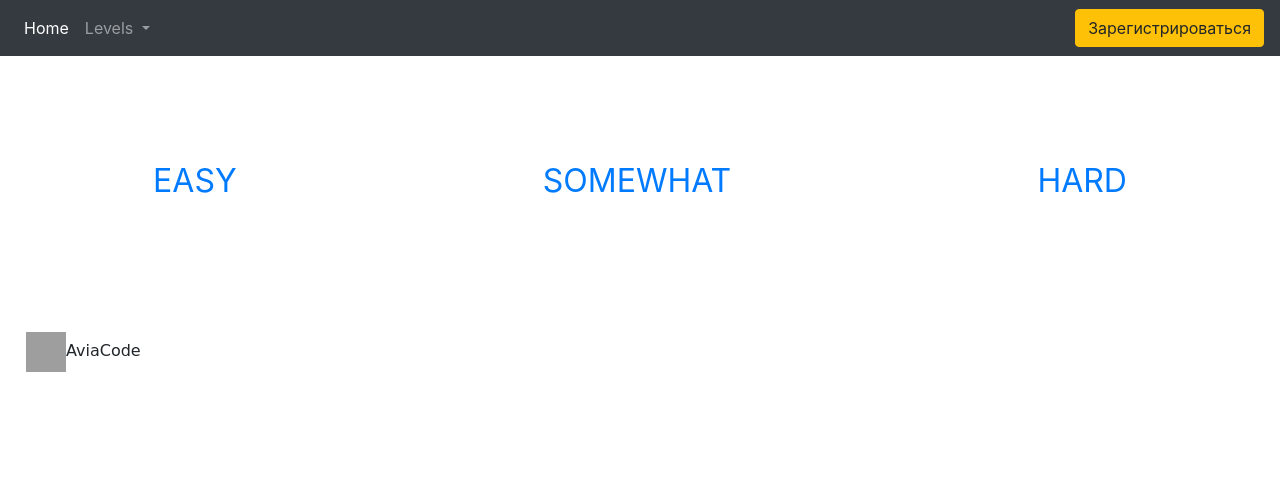
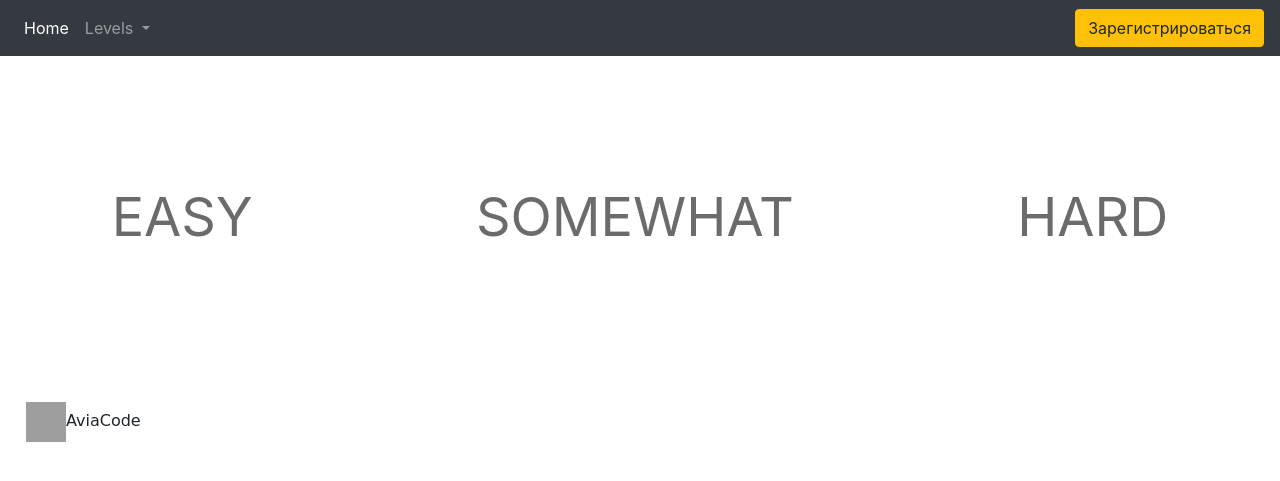
Before and after one commit to ool3/beard-programming, a Django app: page /task_template in a window 1280 px wide. Shown: the top 481 px of the page. Run offline with Django 3.2, Linux system fonts and the light colour scheme; some libraries are stand-ins or nearby versions; grey boxes are pictures that could not be loaded.

Commit message:
Добавлен статик и чуть-чуть изменены templates (3-я попытка push)

```diff
--- a/aviacode/main/static/main/style.css
+++ b/aviacode/main/static/main/style.css
@@ -1,5 +1,18 @@
 .top-bar-content{
+    color: #6B6B6B;
+    font-size: 54px;
+}
+
+body > div > div > a {
+    -webkit-transition: all 0.3s ease;
+    -moz-transition: all 0.3s ease;
+    -o-transition: all 0.3s ease;
+    transition: all 0.3s ease;
+}
+
+.top-bar-content:hover{
     color: black;
-    font-size: 32px;
-    height: 250px
+    -webkit-transform: scale(1.05);
+    -ms-transform: scale(1.05);
+    transform: scale(1.05);
 }
--- a/aviacode/main/templates/main/tasks_template.html
+++ b/aviacode/main/templates/main/tasks_template.html
@@ -6,10 +6,10 @@
 
 {% block content %}
     <div class="container-fluid">
-        <div class="row justify-content-around align-items-center top-bar-content">
-            <a href="#"> EASY</a>
-            <a href="#"> SOMEWHAT</a>
-            <a href="#"> HARD</a>
+        <div class="row justify-content-around align-items-center" style=" height: 320px">
+            <a href="#" class="top-bar-content">EASY</a>
+            <a href="#" class="top-bar-content">SOMEWHAT</a>
+            <a href="#" class="top-bar-content">HARD</a>
         </div>
     </div>
 {% endblock %}
```
